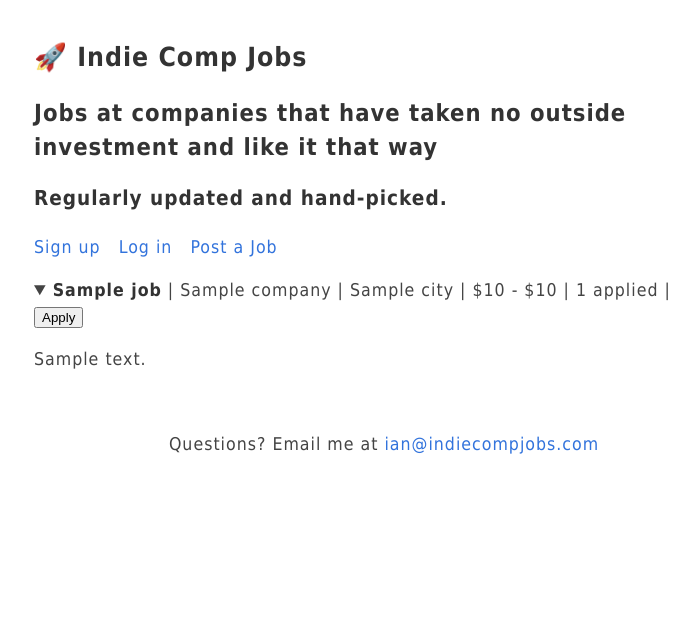
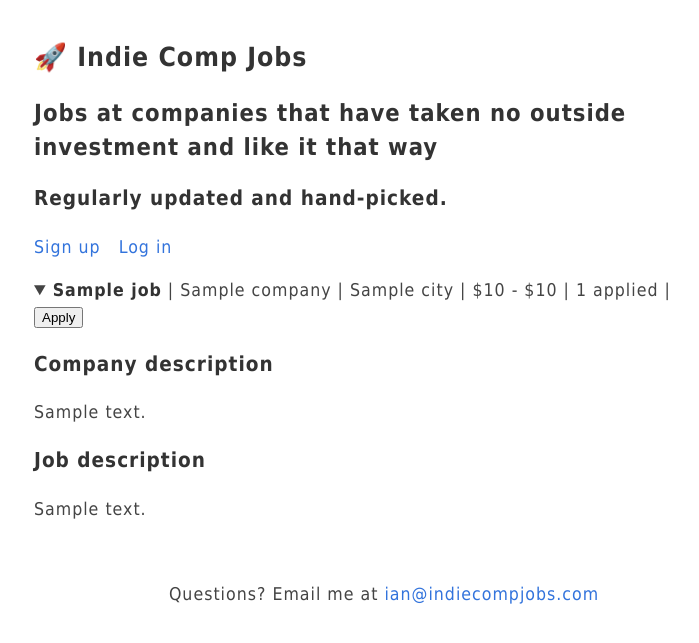
Before and after one commit to imlasky/indiecomp, a Django app: template indiecomp/templates/pages/home.html in a window 1280 px wide, after a click that opens the changed part. Shown: the top 643 px of the page, without its empty margins (256-955 px from the left). Run offline with Django 4.2, Linux system fonts and the light colour scheme; the template is opened without the code that fills it: most values are stand-ins (such as "Sample title", 1, 10 or a date in 2020); data that the repository does not hold is empty; parts of the project's set-up code (start-up, migrations or seed data) failed here and were passed over; some libraries are stand-ins or nearby versions.

Commit message:
incorporated hotness score and markdown

```diff
--- /dev/null
+++ b/indiecomp/jobs/templatetags/markdown_extras.py
@@ -0,0 +1,12 @@
+from django import template
+from django.template.defaultfilters import stringfilter
+
+import markdown as md
+
+register = template.Library()
+
+
+@register.filter()
+@stringfilter
+def markdown(value):
+    return md.markdown(value, extensions=['markdown.extensions.fenced_code'])
--- a/indiecomp/jobs/views.py
+++ b/indiecomp/jobs/views.py
@@ -10,6 +10,9 @@ User = get_user_model()
 class JobListView(ListView):
     model = Job
     paginate_by = 100
+    queryset = Job.objects.all()
+    [o.save() for o in queryset]
+    ordering = ['-hotness']
     context_object_name = "job_list"
     template_name = "pages/home.html"
 
--- a/indiecomp/templates/jobs/job_row.html
+++ b/indiecomp/templates/jobs/job_row.html
@@ -1,4 +1,5 @@
 {% load humanize %}
+{% load markdown_extras %}
 <p>
     <details>
     <summary>
@@ -18,6 +19,9 @@
             </form>
         {% endif %}
     </summary>
-    <p>{{job.description}}</p>
+    <h3>Company description</h3>
+    <p>{{job.company.description | markdown | safe}}</p>
+    <h3>Job description</h3>
+    <p>{{job.description | markdown | safe}}</p>
 </details>
 </p>
--- a/indiecomp/templates/pages/home.html
+++ b/indiecomp/templates/pages/home.html
@@ -6,13 +6,13 @@
     <h3>Regularly updated and hand-picked.</h3>
     <nav>
         {% if user.is_authenticated %}
-            <a href="#">Post a Job</a>
+            {% comment %} <a href="#">Post a Job</a> {% endcomment %}
             <a href="/users/{{user.username}}">Dashboard</a>
             <a href="/accounts/logout/">Sign Out</a>
         {% else %}
             <a href="/accounts/signup/">Sign up</a>
             <a href="/accounts/login/">Log in</a>
-            <a href="#">Post a Job</a>
+            {% comment %} <a href="#">Post a Job</a> {% endcomment %}
         {% endif %}
 
     </nav>
--- a/indiecomp/templates/users/base.html
+++ b/indiecomp/templates/users/base.html
@@ -5,7 +5,7 @@
 {% block content %}
 <nav>
   {% if user.is_authenticated %}
-      <a href="#">Post a Job</a>
+      {% comment %} <a href="#">Post a Job</a> {% endcomment %}
       <a href="/users/{{user.username}}">Dashboard</a>
       <a href="/accounts/logout/">Sign Out</a>
   {% endif %}
--- a/requirements/base.txt
+++ b/requirements/base.txt
@@ -5,6 +5,7 @@ argon2-cffi==21.3.0  # https://github.com/hynek/argon2_cffi
 whitenoise==6.3.0  # https://github.com/evansd/whitenoise
 redis==4.4.0  # https://github.com/redis/redis-py
 hiredis==2.1.0  # https://github.com/redis/hiredis-py
+markdown==3.4.1 # https://pypi.org/project/Markdown/
 
 # Django
 # ------------------------------------------------------------------------------
```
Also changed, not shown: indiecomp/jobs/models.py (+16 -8 lines), indiecomp/jobs/migrations/0004_alter_company_description_alter_job_description.py (added), indiecomp/jobs/templatetags/__init__.py (added).
